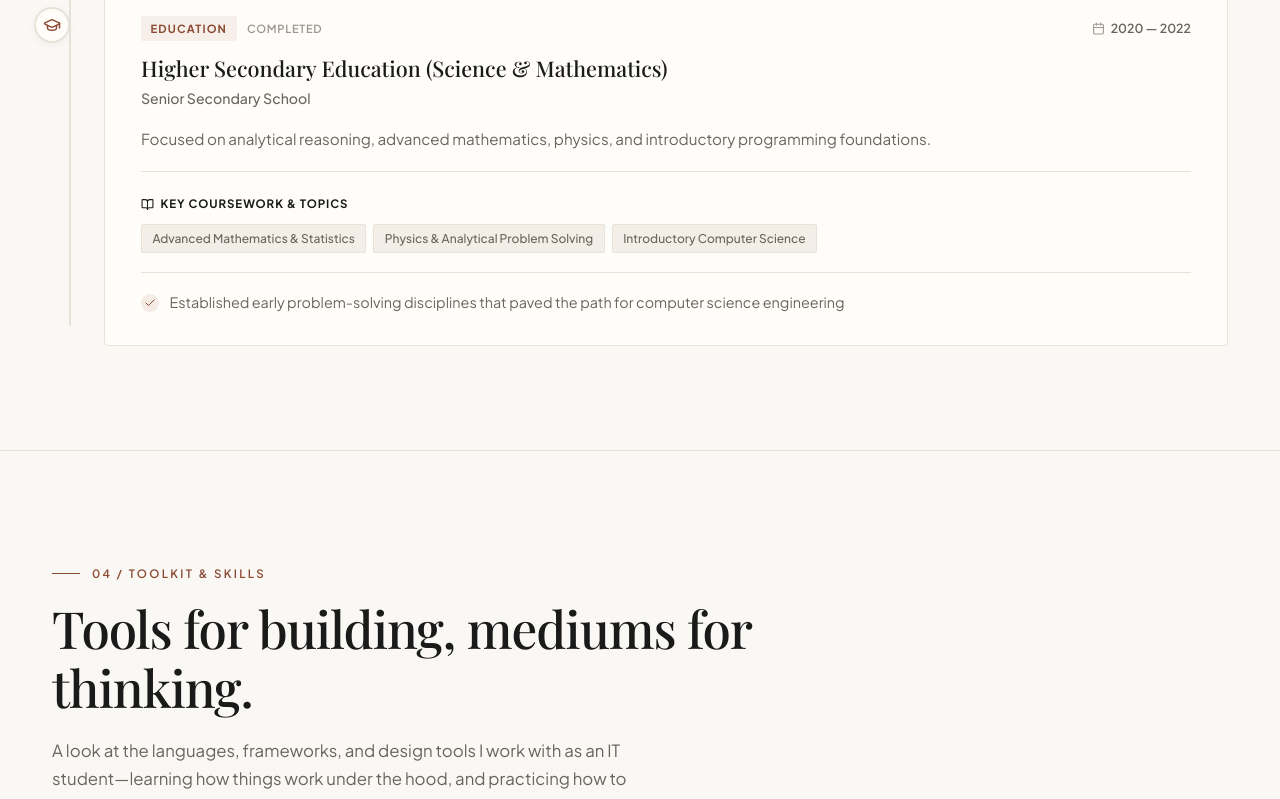
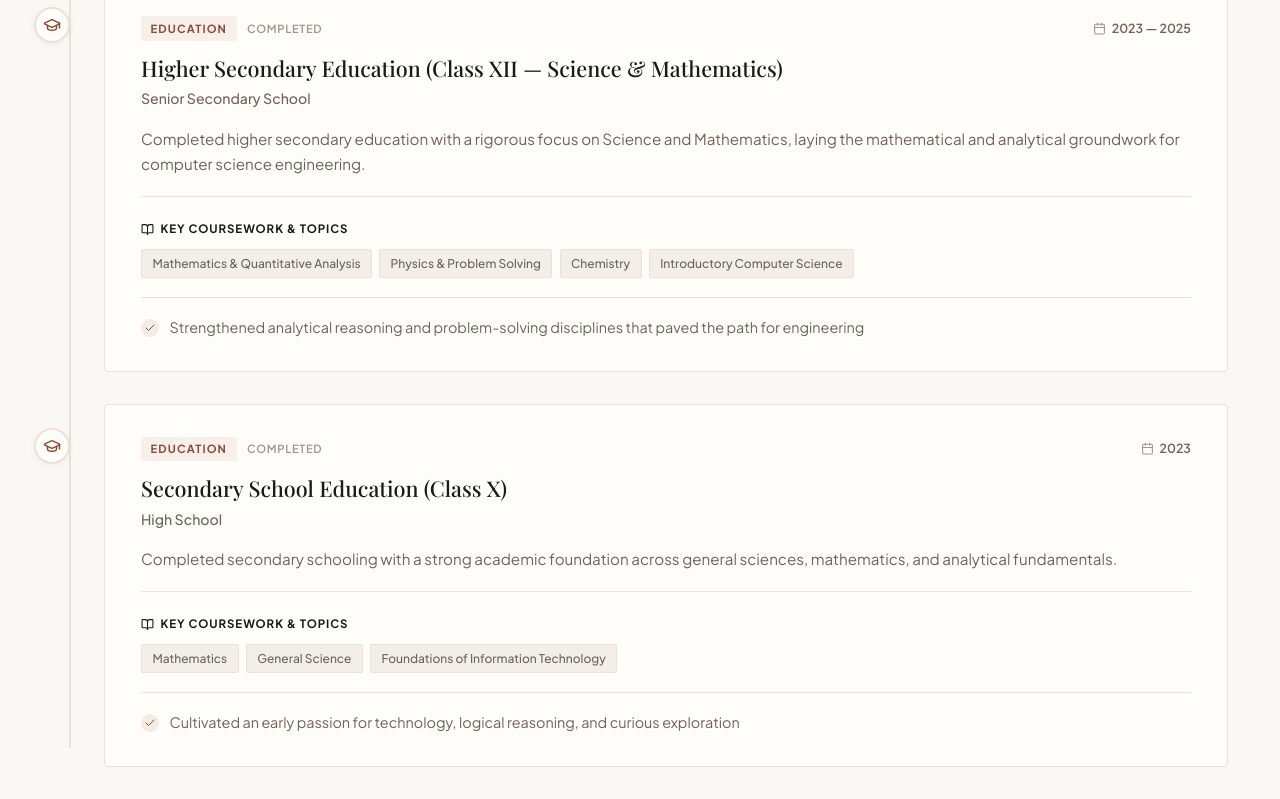
Before and after one commit to lipiroy558-cloud/Portfolio, a React (Vite) app: page / in a window 1280 px wide. Shown: the part 5340-6139 px from the top of the page. Built offline with nearby package versions, Linux system fonts and the light colour scheme; the HTML template or start-up script is replaced by a standard one; a web font is replaced by a local one.

Commit message:
Update education timeline: B.Tech (2025-Present), Class XII (2023-2025), Class X (2023)

```diff
--- a/src/data/timelineData.js
+++ b/src/data/timelineData.js
@@ -4,7 +4,7 @@ export const timelineData = [
     type: 'Education',
     title: 'B.Tech in Information Technology',
     institution: 'Undergraduate Engineering Program',
-    period: '2022 — Present',
+    period: '2025 — Present',
     badge: 'In Progress',
     description:
       'Focusing on software systems architecture, algorithmic problem solving, data structures, and the craft of building scalable, human-centered applications.',
@@ -55,19 +55,38 @@ export const timelineData = [
   {
     id: 'edu-senior-school',
     type: 'Education',
-    title: 'Higher Secondary Education (Science & Mathematics)',
+    title: 'Higher Secondary Education (Class XII — Science & Mathematics)',
     institution: 'Senior Secondary School',
-    period: '2020 — 2022',
+    period: '2023 — 2025',
     badge: 'Completed',
     description:
-      'Focused on analytical reasoning, advanced mathematics, physics, and introductory programming foundations.',
+      'Completed higher secondary education with a rigorous focus on Science and Mathematics, laying the mathematical and analytical groundwork for computer science engineering.',
     coursework: [
-      'Advanced Mathematics & Statistics',
-      'Physics & Analytical Problem Solving',
+      'Mathematics & Quantitative Analysis',
+      'Physics & Problem Solving',
+      'Chemistry',
       'Introductory Computer Science'
     ],
     highlights: [
-      'Established early problem-solving disciplines that paved the path for computer science engineering'
+      'Strengthened analytical reasoning and problem-solving disciplines that paved the path for engineering'
+    ]
+  },
+  {
+    id: 'edu-secondary-school',
+    type: 'Education',
+    title: 'Secondary School Education (Class X)',
+    institution: 'High School',
+    period: '2023',
+    badge: 'Completed',
+    description:
+      'Completed secondary schooling with a strong academic foundation across general sciences, mathematics, and analytical fundamentals.',
+    coursework: [
+      'Mathematics',
+      'General Science',
+      'Foundations of Information Technology'
+    ],
+    highlights: [
+      'Cultivated an early passion for technology, logical reasoning, and curious exploration'
     ]
   }
 ];
```
